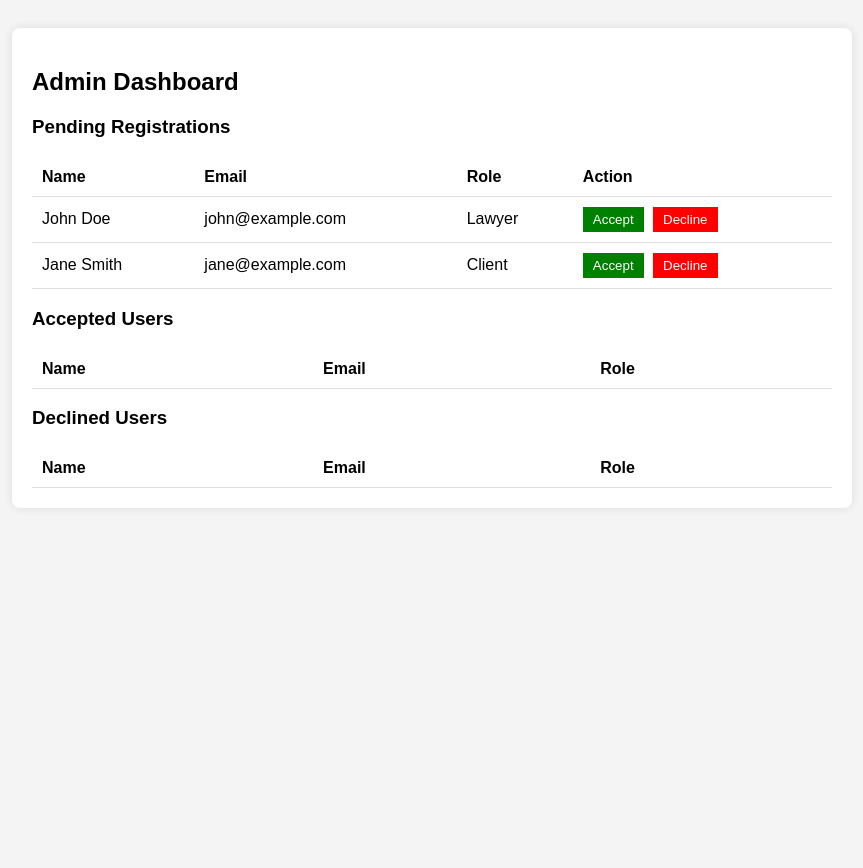
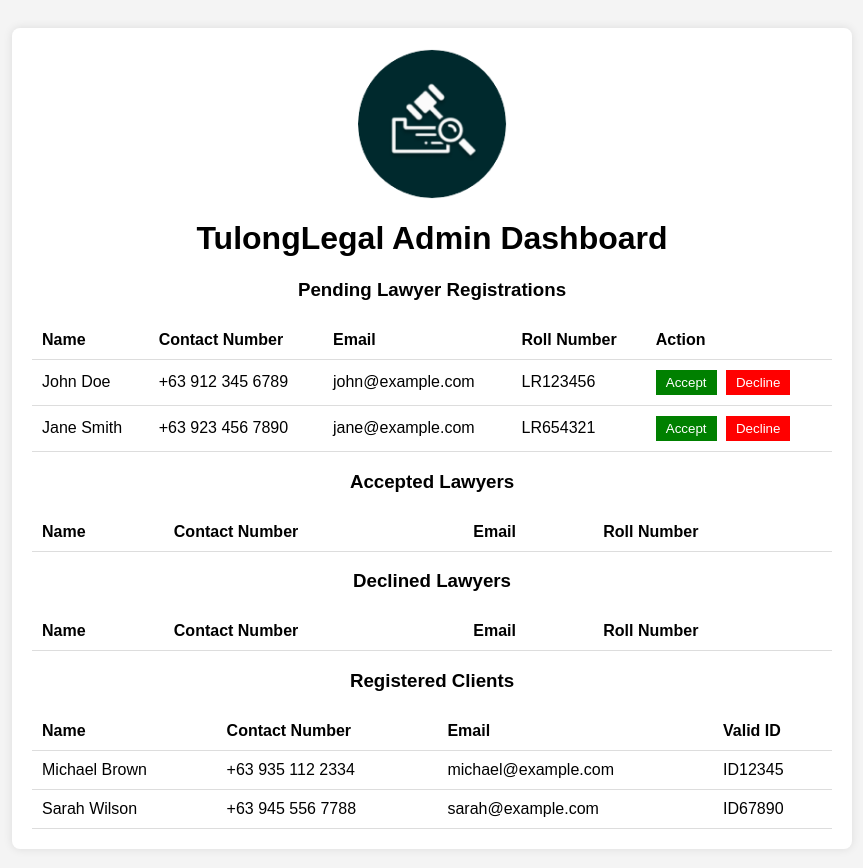
Before and after one commit to CamilGrace/TL_Admin, a plain HTML site: page index.html in a window 1280 px wide. Shown: the whole page, without its empty margins (208-1071 px from the left). Before the commit the page ends 800 px from the top, so only its background shows below. Drawn offline with Linux system fonts and the light colour scheme.

Commit message:
Admin edit

```diff
--- a/index.html
+++ b/index.html
@@ -17,6 +17,12 @@
             padding: 20px;
             border-radius: 8px;
             box-shadow: 0 0 10px rgba(0, 0, 0, 0.1);
+            text-align: center;
+        }
+        .logo {
+            max-width: 150px;
+            display: block;
+            margin: 0 auto 10px;
         }
         table {
             width: 100%;
@@ -46,79 +52,112 @@
 </head>
 <body>
     <div class="container">
-        <h2>Admin Dashboard</h2>
-        <h3>Pending Registrations</h3>
+        <img src="logo.png" alt="Website Logo" class="logo">
+        <h1>TulongLegal Admin Dashboard</h1>
+
+        <h3>Pending Lawyer Registrations</h3>
         <table>
             <thead>
                 <tr>
                     <th>Name</th>
+                    <th>Contact Number</th>
                     <th>Email</th>
-                    <th>Role</th>
+                    <th>Roll Number</th>
                     <th>Action</th>
                 </tr>
             </thead>
-            <tbody id="userTable">
+            <tbody id="lawyerTable">
                 <tr>
                     <td>John Doe</td>
+                    <td>+63 912 345 6789</td>
                     <td>john@example.com</td>
-                    <td>Lawyer</td>
+                    <td>LR123456</td>
                     <td>
-                        <button class="btn accept" onclick="acceptUser(this)">Accept</button>
-                        <button class="btn decline" onclick="declineUser(this)">Decline</button>
+                        <button class="btn accept" onclick="acceptLawyer(this)">Accept</button>
+                        <button class="btn decline" onclick="declineLawyer(this)">Decline</button>
                     </td>
                 </tr>
                 <tr>
                     <td>Jane Smith</td>
+                    <td>+63 923 456 7890</td>
                     <td>jane@example.com</td>
-                    <td>Client</td>
+                    <td>LR654321</td>
                     <td>
-                        <button class="btn accept" onclick="acceptUser(this)">Accept</button>
-                        <button class="btn decline" onclick="declineUser(this)">Decline</button>
+                        <button class="btn accept" onclick="acceptLawyer(this)">Accept</button>
+                        <button class="btn decline" onclick="declineLawyer(this)">Decline</button>
                     </td>
                 </tr>
             </tbody>
         </table>
 
-        <h3>Accepted Users</h3>
+        <h3>Accepted Lawyers</h3>
         <table>
             <thead>
                 <tr>
                     <th>Name</th>
+                    <th>Contact Number</th>
                     <th>Email</th>
-                    <th>Role</th>
+                    <th>Roll Number</th>
                 </tr>
             </thead>
-            <tbody id="acceptedUsers">
+            <tbody id="acceptedLawyers">
             </tbody>
         </table>
 
-        <h3>Declined Users</h3>
+        <h3>Declined Lawyers</h3>
         <table>
             <thead>
                 <tr>
                     <th>Name</th>
+                    <th>Contact Number</th>
                     <th>Email</th>
-                    <th>Role</th>
+                    <th>Roll Number</th>
                 </tr>
             </thead>
-            <tbody id="declinedUsers">
+            <tbody id="declinedLawyers">
+            </tbody>
+        </table>
+
+        <h3>Registered Clients</h3>
+        <table>
+            <thead>
+                <tr>
+                    <th>Name</th>
+                    <th>Contact Number</th>
+                    <th>Email</th>
+                    <th>Valid ID</th>
+                </tr>
+            </thead>
+            <tbody id="clientTable">
+                <tr>
+                    <td>Michael Brown</td>
+                    <td>+63 935 112 2334</td>
+                    <td>michael@example.com</td>
+                    <td>ID12345</td>
+                </tr>
+                <tr>
+                    <td>Sarah Wilson</td>
+                    <td>+63 945 556 7788</td>
+                    <td>sarah@example.com</td>
+                    <td>ID67890</td>
+                </tr>
             </tbody>
         </table>
     </div>
 
     <script>
-        function acceptUser(button) {
+        function acceptLawyer(button) {
             let row = button.closest('tr');
-            let acceptedTable = document.getElementById("acceptedUsers");
-            acceptedTable.innerHTML += `<tr><td>${row.cells[0].innerText}</td><td>${row.cells[1].innerText}</td><td>${row.cells[2].innerText}</td></tr>`;
+            let acceptedTable = document.getElementById("acceptedLawyers");
+            acceptedTable.innerHTML += `<tr><td>${row.cells[0].innerText}</td><td>${row.cells[1].innerText}</td><td>${row.cells[2].innerText}</td><td>${row.cells[3].innerText}</td></tr>`;
             alert(row.cells[0].innerText + ' has been accepted.');
             row.remove();
         }
 
-        function declineUser(button) {
+        function declineLawyer(button) {
             let row = button.closest('tr');
-            let declinedTable = document.getElementById("declinedUsers");
-            declinedTable.innerHTML += `<tr><td>${row.cells[0].innerText}</td><td>${row.cells[1].innerText}</td><td>${row.cells[2].innerText}</td></tr>`;
+            let declinedTable = document.getElementById("declinedLawyers");
+            declinedTable.innerHTML += `<tr><td>${row.cells[0].innerText}</td><td>${row.cells[1].innerText}</td><td>${row.cells[2].innerText}</td><td>${row.cells[3].innerText}</td></tr>`;
             alert(row.cells[0].innerText + ' has been declined.');
             row.remove();
         }
```
Also changed, not shown: logo.png (added).
